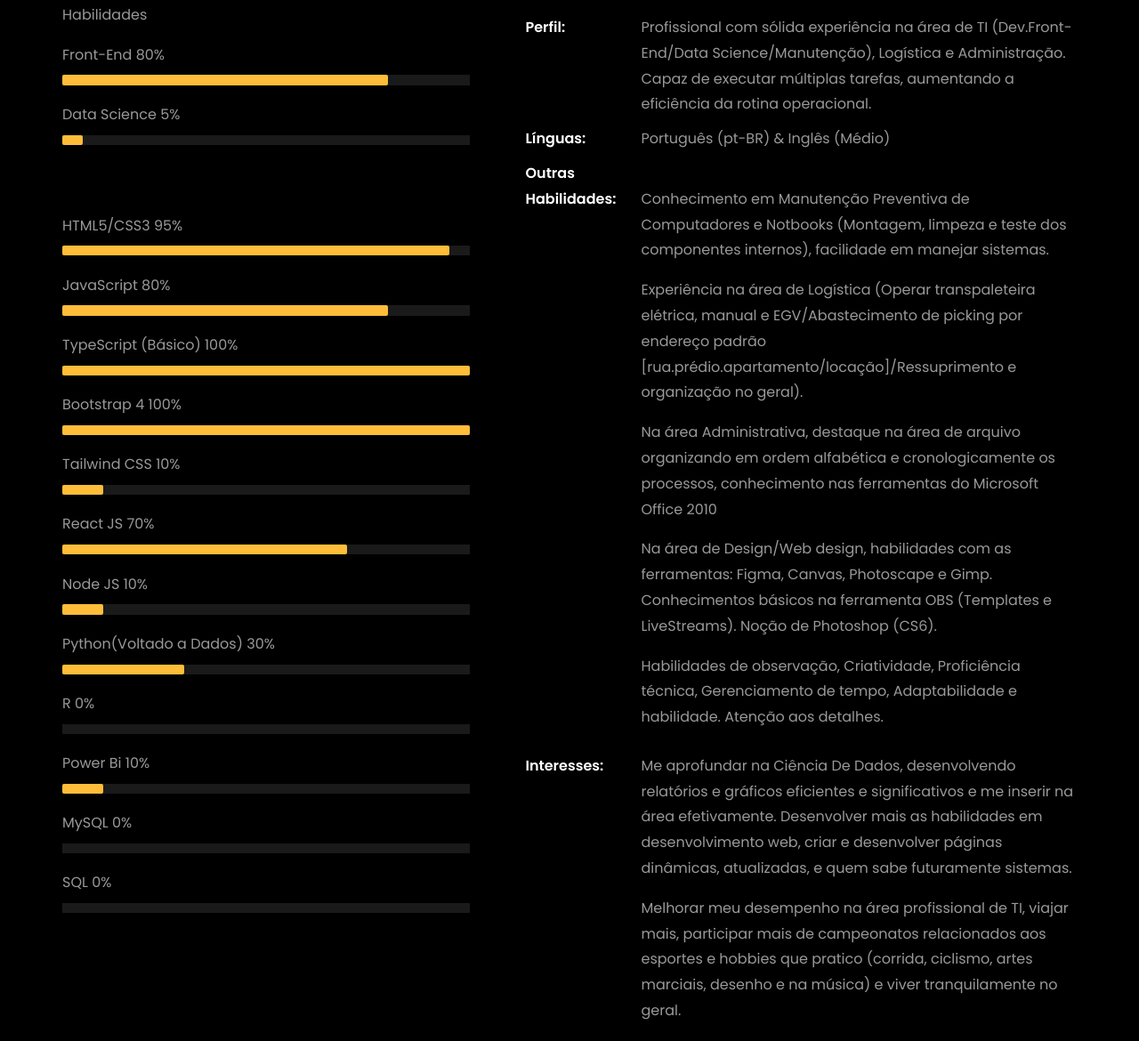
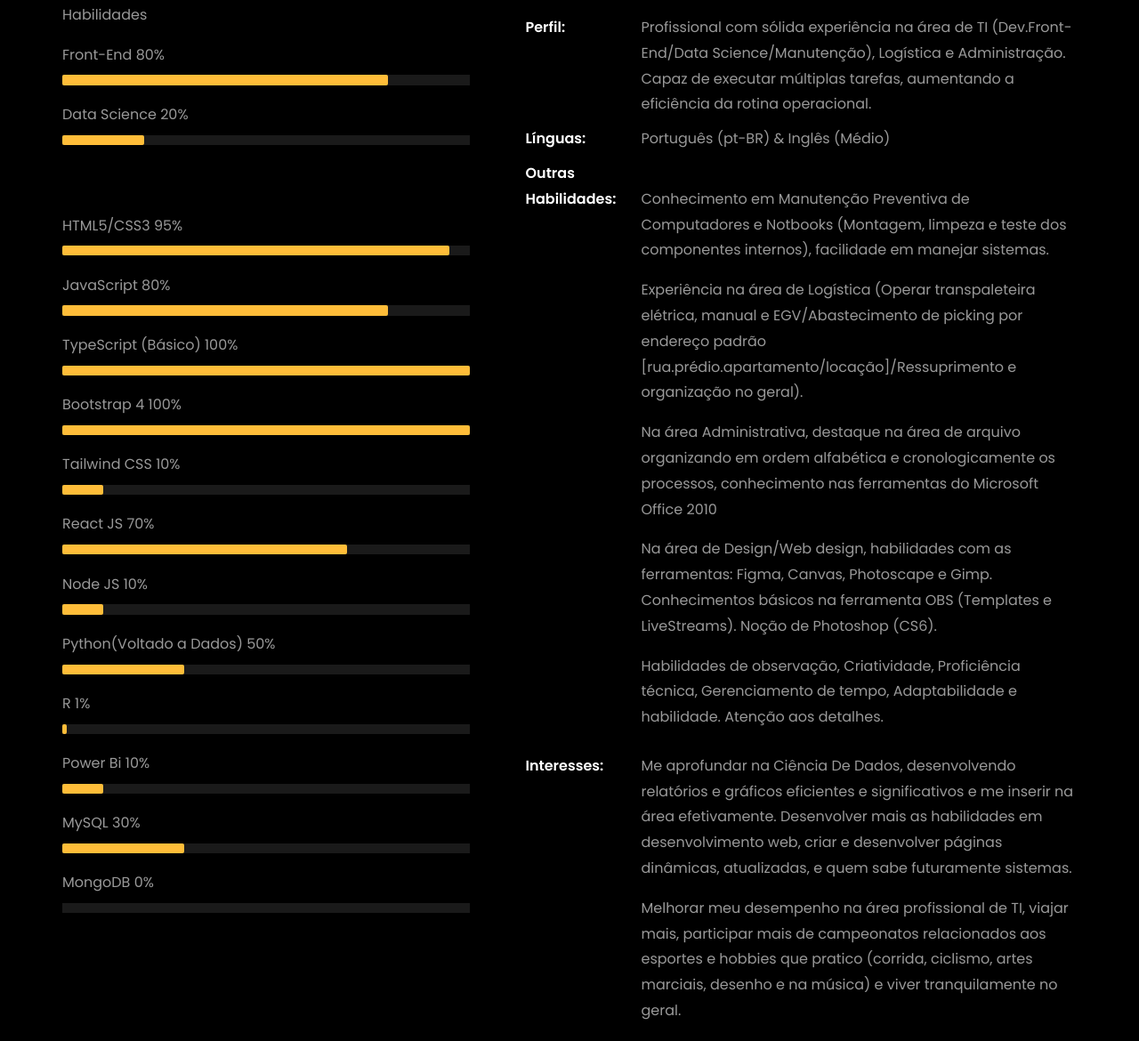
Before and after one commit to robertdouglasaimon/portfolio-r.douglas, a plain HTML site: page index.html in a window 1280 px wide. Shown: the part 1288-2458 px from the top of the page at 89% size. Drawn offline with Linux system fonts and the light colour scheme; animation ran at ten frames a second; files whose address does not match are found by name.

Commit message:
Update index.html

```diff
--- a/index.html
+++ b/index.html
@@ -278,9 +278,9 @@
                     </div>
 
                     <span>Data Science</span>
-                    <span class="pull-right">5%</span>
+                    <span class="pull-right">20%</span>
                     <div class="progress">
-                      <div class="progress-bar progress-bar-loading" role="progressbar" style="--progress-width: 5%; width: 5%" aria-valuenow="85" aria-valuemin="0" aria-valuemax="100"></div>
+                      <div class="progress-bar progress-bar-loading" role="progressbar" style="--progress-width: 20%; width: 20%" aria-valuenow="85" aria-valuemin="0" aria-valuemax="100"></div>
                     </div>
 
                     <br>
@@ -329,15 +329,15 @@
                     </div>
 
                     <span>Python(Voltado a Dados)</span>
-                    <span class="pull-right">30%</span>
+                    <span class="pull-right">50%</span>
                     <div class="progress">
                       <div class="progress-bar progress-bar-loading" role="progressbar" style="--progress-width: 30%; width: 30%" aria-valuenow="80" aria-valuemin="0" aria-valuemax="100"></div>
                     </div>
 
                     <span>R</span>
-                    <span class="pull-right">0%</span>
+                    <span class="pull-right">1%</span>
                     <div class="progress">
-                      <div class="progress-bar progress-bar-loading" role="progressbar" style="--progress-width: 0%; width: 0%" aria-valuenow="80" aria-valuemin="0" aria-valuemax="100"></div>
+                      <div class="progress-bar progress-bar-loading" role="progressbar" style="--progress-width: 1%; width: 1%" aria-valuenow="80" aria-valuemin="0" aria-valuemax="100"></div>
                     </div>
 
                     <span>Power Bi</span>
@@ -347,12 +347,12 @@
                     </div>
 
                     <span>MySQL</span>
-                    <span class="pull-right">0%</span>
+                    <span class="pull-right">30%</span>
                     <div class="progress">
-                      <div class="progress-bar progress-bar-loading" role="progressbar" style="--progress-width: 0%; width: 0%" aria-valuenow="80" aria-valuemin="0" aria-valuemax="100"></div>
+                      <div class="progress-bar progress-bar-loading" role="progressbar" style="--progress-width:30%; width: 30%" aria-valuenow="80" aria-valuemin="0" aria-valuemax="100"></div>
                     </div>
 
-                    <span>SQL</span>
+                    <span>MongoDB</span>
                     <span class="pull-right">0%</span>
                     <div class="progress">
                       <div class="progress-bar progress-bar-loading" role="progressbar" style="--progress-width: 0%; width: 0%" aria-valuenow="80" aria-valuemin="0" aria-valuemax="100"></div>
```
